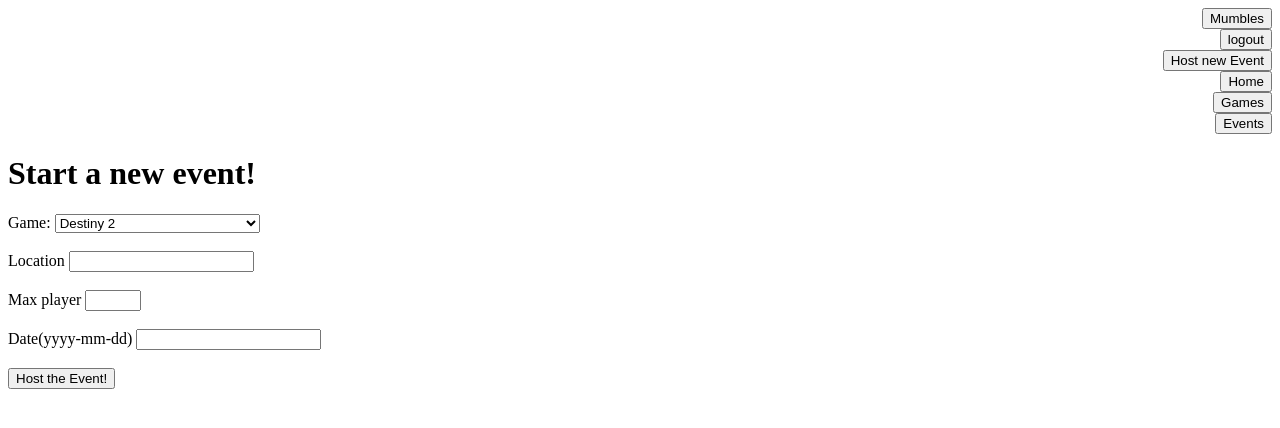
After one commit to Tonyjlum/LinkShells, a Rails app: page /events/new in a window 1280 px wide. The commit adds this page. Shown: the top 428 px of the page. Run offline with Rails 7, Linux system fonts and the light colour scheme; a user stored in the database is signed in; data comes from the database, SQL or seed files in the repository; style sheets or scripts are compiled from the project's sources; parts of the project's set-up code (start-up, migrations or seed data) failed here and were passed over.

Commit message:
new events with defalut host as user

```diff
--- a/app/controllers/events_controller.rb
+++ b/app/controllers/events_controller.rb
@@ -9,6 +9,23 @@ class EventsController < ApplicationController
     #take in all confrims for this event and list
   end
 
+  def new
+    if session[:user_id].nil?
+      redirect_to :root
+    else
+      @event = Event.new
+      @games = Game.sort_by_name
+    end
+  end
+
+  def create
+    @event = Event.create(event_params)
+    redirect_to @event
+  end
+
   #search for event by game?
 
+  def event_params
+    params.require(:event).permit(:user_id, :game_id, :location, :max_player, :date)
+  end
 end
--- a/app/controllers/users_controller.rb
+++ b/app/controllers/users_controller.rb
@@ -16,7 +16,7 @@ class UsersController < ApplicationController
 
   def show
     @user =  User.find(params[:id])
-    #event list
+    @hostings = @user.events
     @game_list = @user.games_by_name
   end
 
--- a/app/models/event.rb
+++ b/app/models/event.rb
@@ -1,4 +1,5 @@
 class Event < ApplicationRecord
   belongs_to :game
+  belongs_to :user
 
 end
--- a/app/models/user.rb
+++ b/app/models/user.rb
@@ -1,6 +1,7 @@
 class User < ApplicationRecord
   has_many :ownerships
   has_many :games, through: :ownerships
+  has_many :events
 
   validates :email, :username, uniqueness: true
   validates :profile_img, presence: true
--- /dev/null
+++ b/app/views/events/new.erb
@@ -0,0 +1,14 @@
+<h1>Start a new event!</h1>
+
+<%= form_for @event do |f| %>
+  <%= f.label "Game:" %>
+  <%= f.text_field :user_id, hidden: true, value: session[:user_id]%>
+  <%= f.collection_select :game_id, @games, :id, :name %><br><br>
+  <%= f.label :location %>
+  <%= f.text_field :location %><br><br>
+  <%= f.label :max_player %>
+  <%= f.number_field :max_player , min: 2, max: 64%><br><br>
+  <%= f.label "Date(YYYY-MM-DD)"%>
+  <%= f.text_field :date %><br><br>
+  <%= f.submit "Host the Event!" %>
+<% end %>
--- a/app/views/layouts/application.html.erb
+++ b/app/views/layouts/application.html.erb
@@ -11,8 +11,7 @@
 
   <body>
     <div class="username" align="right">
-
-    <%= "Logged in as: #{User.find(session[:user_id]).username}" unless session[:user_id].nil?%>
+    <%= button_to "#{User.find(session[:user_id]).username}", user_path(User.find(session[:user_id])), method: "get" unless session[:user_id].nil?%>
   </div>
     <header>
       <% if session[:user_id].nil?%>
@@ -32,6 +31,9 @@
             <input type=submit value='logout'>
             <% end %>
         </div>
+        <div class="static-layout-button" align = "right">
+          <%= button_to "Host new Event", new_event_path, method: "get"%>
+        </div>
       <% end %>
 
       <div class="static-layout-button" align = "right">
--- a/db/migrate/20181227194911_create_events.rb
+++ b/db/migrate/20181227194911_create_events.rb
@@ -5,6 +5,7 @@ class CreateEvents < ActiveRecord::Migration[5.2]
       t.string :location
       t.integer :max_player
       t.string :date
+      t.integer :user_id
 
       t.timestamps
     end
--- a/db/seeds.rb
+++ b/db/seeds.rb
@@ -77,8 +77,7 @@ end
 
 50.times do
  Event.create(
-   game_id: (real_game.id), location: "#{Faker::Address.street_address} #{Faker::Address.zip[0..4]}", max_player: ((2..real_game.max_players).to_a.sample), date: "#{Faker::Date.forward(180)}"
-)
+   game_id: (real_game.id), location: "#{Faker::Address.street_address} #{Faker::Address.zip[0..4]}", max_player: ((2..real_game.max_players).to_a.sample), date: "#{Faker::Date.forward(180)}", user_id:(1..6).to_a.sample)
 end
 
 puts "Seeded: User, Game, Ownership, & Events!"
```
Also changed, not shown: app/views/events/show.erb (+7 -1 lines), app/views/users/show.erb (+6 -2 lines), db/schema.rb.
